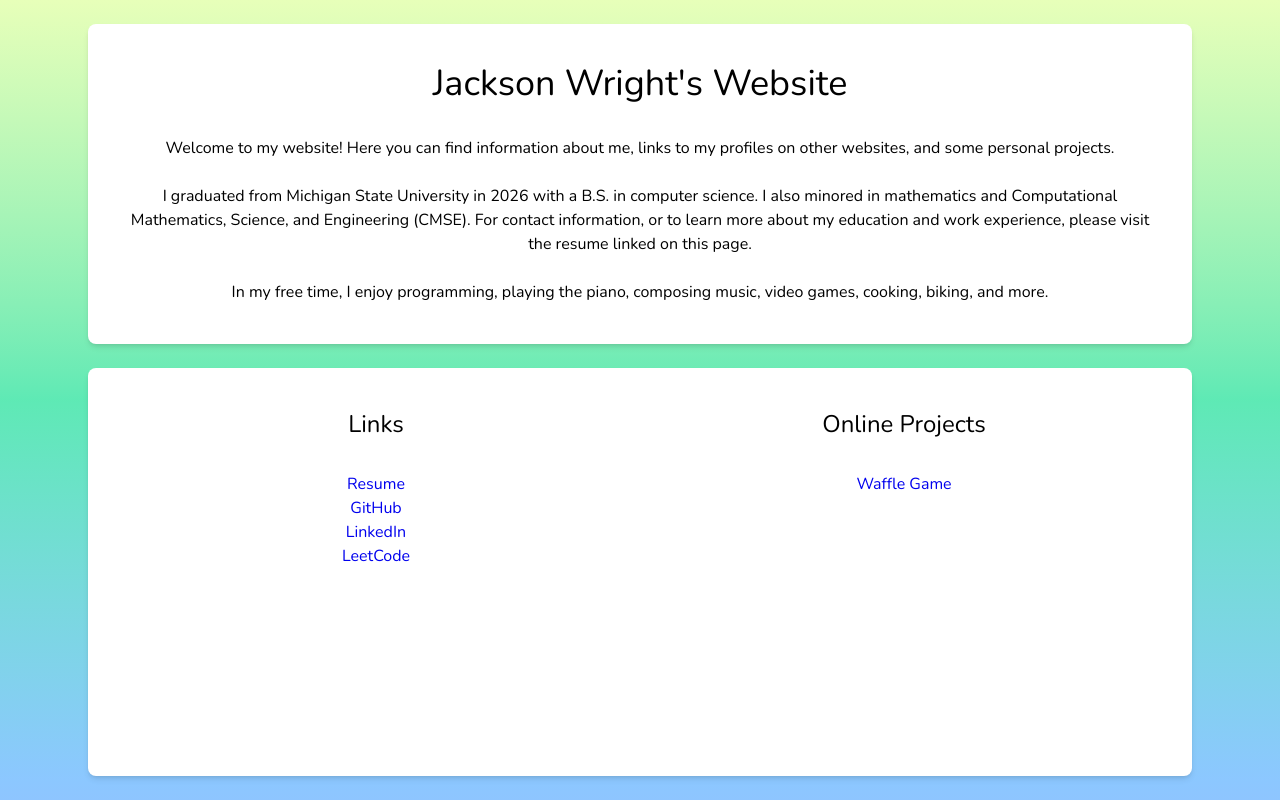
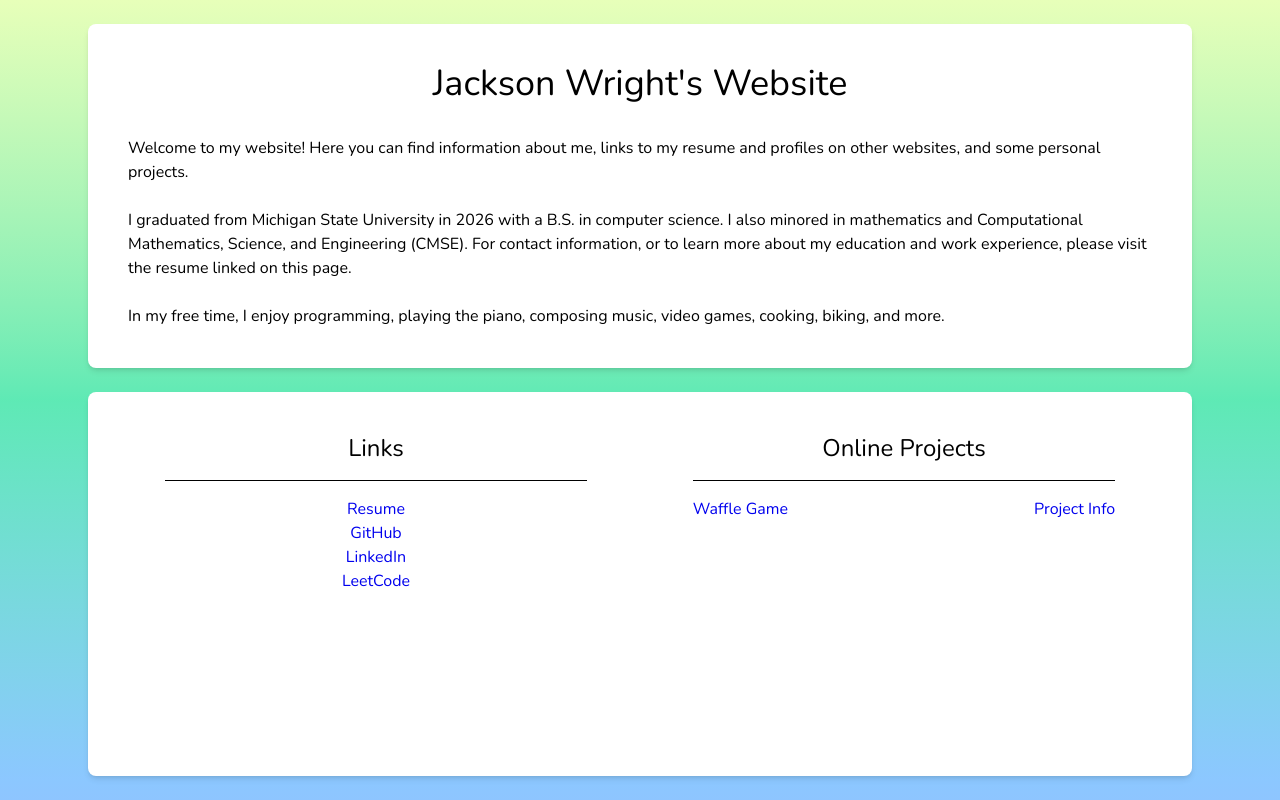
Before and after one commit to Spizzicato/professional-website, a Next.js app: page / in a window 1280 px wide. Built offline with nearby package versions, Linux system fonts and the light colour scheme.

Commit message:
fixed stuff and added waffle game info

```diff
--- a/app/globals.css
+++ b/app/globals.css
@@ -25,6 +25,12 @@ body {
     /* font-family: Arial, Helvetica, sans-serif; */
 }
 
+@layer components {
+	.basic-card {
+		@apply shadow-md bg-white h-full rounded-lg p-6 flex-1 flex-col items-center;
+	}
+}
+
 a:link { color: #0000EE; }
 
 a:visited { color: #551A8B; }
--- a/app/layout.tsx
+++ b/app/layout.tsx
@@ -19,8 +19,10 @@ export default function RootLayout({
 }>) {
     return (
         <html lang="en" className={`${nunito.className} h-full antialiased`}>
-            <body className="min-h-dvh flex flex-col">
-                {children}
+            <body>
+                <div className="min-h-dvh bg-linear-to-b from-[#E7FFB9] via-emerald-300 to-blue-300 text-black">
+                    {children}
+                </div>
             </body>
         </html>
     );
--- a/app/page.tsx
+++ b/app/page.tsx
@@ -3,14 +3,13 @@ import Link from 'next/link';
 
 export default function Home() {
     return (
-        <div className="min-h-dvh flex flex-col bg-linear-to-b from-[#E7FFB9] via-emerald-300 to-blue-300">
-            <main className="grid min-h-dvh max-w-6xl mx-auto p-6 text-black flex flex-col grid-rows-[auto_1fr] gap-6">
+        <main className="grid grid-rows-[auto_1fr] gap-6 min-h-dvh max-w-6xl mx-auto p-6">
 
-                <div className="shadow-md bg-white h-full rounded-lg p-6 flex-1 flex-col items-center">
+            <div className="basic-card">
                 <div className="p-4 text-4xl text-center">Jackson Wright's Website</div>
-                    <div className="p-4 text-l text-center">
+                <div className="p-4 text-l">
                     Welcome to my website!
-                        Here you can find information about me, links to my profiles on other websites, and some personal projects.
+                    Here you can find information about me, links to my resume and profiles on other websites, and some personal projects.
                     <br/><br/>
                     I graduated from Michigan State University in 2026 with a B.S. in computer science.
                     I also minored in mathematics and Computational Mathematics, Science, and Engineering (CMSE).
@@ -20,26 +19,31 @@ export default function Home() {
                 </div>
             </div>
 
-                <div className="shadow-md bg-white h-full rounded-lg p-6 flex-1 flex-col items-center">
-                    <div className="grid grid-rows-[auto_1fr_auto_1fr] grid-cols-1 grid-flow-col md:grid-rows-[auto_1fr] md:grid-cols-2">
+            <div className="basic-card text-center">
+                <div className="grid grid-rows-[auto_1fr_auto_1fr] grid-cols-1 grid-flow-col md:grid-rows-[auto_1fr] md:grid-cols-[40%_40%] gap-y-4 justify-around">
 
+                    <div>
                         <div className="p-4 text-2xl text-center whitespace-nowrap">Links</div>
-                        <ul className="p-4 text-center">
-                            <li><a href="https://drive.google.com/file/d/1BSi26PO8rQ16zoABcI_kasdMA3qIW4mw/view?usp=sharing">Resume</a></li>
-                            <li><a href="https://github.com/Spizzicato">GitHub</a></li>
-                            <li><a href="https://www.linkedin.com/in/jackson-wright-61008a30b/">LinkedIn</a></li>
-                            <li><a href="https://leetcode.com/u/Spizzicato/">LeetCode</a></li>
-                        </ul>
+                        <hr/>
+                    </div>
+                    <div className="grid grid-cols-1 justify-items-center">
+                        <Link href="https://drive.google.com/file/d/1BSi26PO8rQ16zoABcI_kasdMA3qIW4mw/view?usp=sharing">Resume</Link>
+                        <Link href="https://github.com/Spizzicato">GitHub</Link>
+                        <Link href="https://www.linkedin.com/in/jackson-wright-61008a30b/">LinkedIn</Link>
+                        <Link href="https://leetcode.com/u/Spizzicato/">LeetCode</Link>
+                    </div>
 
+                    <div>
                         <div className="p-4 text-2xl text-center whitespace-nowrap">Online Projects</div>
-                        <ul className="p-4 text-center">
-                            <li><Link href="/wafflegame">Waffle Game</Link></li>
-                        </ul>
+                        <hr/>
+                    </div>
+                    <div className="grid grid-cols-2 auto-rows-max gap-x-4 text-center [&>a:nth-child(odd)]:justify-self-start [&>a:nth-child(even)]:justify-self-end">
+                        <Link href="/wafflegame">Waffle Game</Link> <Link href="/wafflegame/info">Project Info</Link>
+                    </div>
 
                 </div>
             </div>
 
         </main>
-        </div>
     );
 }
--- /dev/null
+++ b/app/wafflegame/info/page.tsx
@@ -0,0 +1,24 @@
+export default function Home() {
+    return (
+        <main className="grid grid-rows-[auto_1fr] gap-6 min-h-dvh max-w-6xl mx-auto p-6">
+            <div className="basic-card">
+                <div className="p-4 text-4xl text-center">Waffle Game</div>
+                <div className="p-4 text-l">
+                    This game is a variation of the puzzle game Lights Out with slightly different mechanics and a slightly different goal.
+                    While the tiles in Lights Out can only be on or off, this game allows each tile to be in one of three possible states (cyan, magenta, and yellow).
+                    Clicking a tile will change it to the next state in an infinite cyan magenta yellow cycle, but it will also cause any neighboring tiles to shift states in a similar way.
+                    The goal of the game is to match the waffle on the left to the waffle on the right.
+                    <br/><br/>
+                    There are many mathematically interesting aspects of this game. Each game state can be thought of as a vector in a vector space over the integers modulo 3,
+                    and each move can be thought of in the same way. Specifically, each time you make a move, a vector gets added to the game state,
+                    changing it into a different vector.
+                    I modeled this game (as well as many variations) in a theorem prover to find out which configurations are actually solvable and how.
+                    I also discovered some techniques that allow the game to be beaten very easily!
+                    <br/><br/>
+                    The game was also an early exercise in expanding my knowledge of CSS and JavaScript.
+                    I used raw CSS and JavaScript initially, but rewrote the game in React once I moved it to this site.
+                </div>
+            </div>
+        </main>
+    );
+}
--- a/app/wafflegame/wafflegame.js
+++ b/app/wafflegame/wafflegame.js
@@ -158,11 +158,11 @@ export default function WaffleGame() {
     return (
         <div className='waffle-game-wrapper'>
             <div className='vomit-box'>
-                <p className='red-glowing-text text-6xl' id='boy-waffle'>{boyWaffleText}</p>
+                <p className='red-glowing-text' id='boy-waffle'>{boyWaffleText}</p>
             </div>
             <Board interactive={true} board={game[0]} handleMove={handleMove} />
             <div className='vomit-box'>
-                <p className='red-glowing-text text-6xl'>SPECIAL WAFFLE</p>
+                <p className='red-glowing-text'>SPECIAL WAFFLE</p>
             </div>
             <Board interactive={false} board={game[1]} />
         </div>
```
Also changed, not shown: app/wafflegame/style.css (+8 -1 lines). Lines whose indentation alone changed are shown as unchanged.
